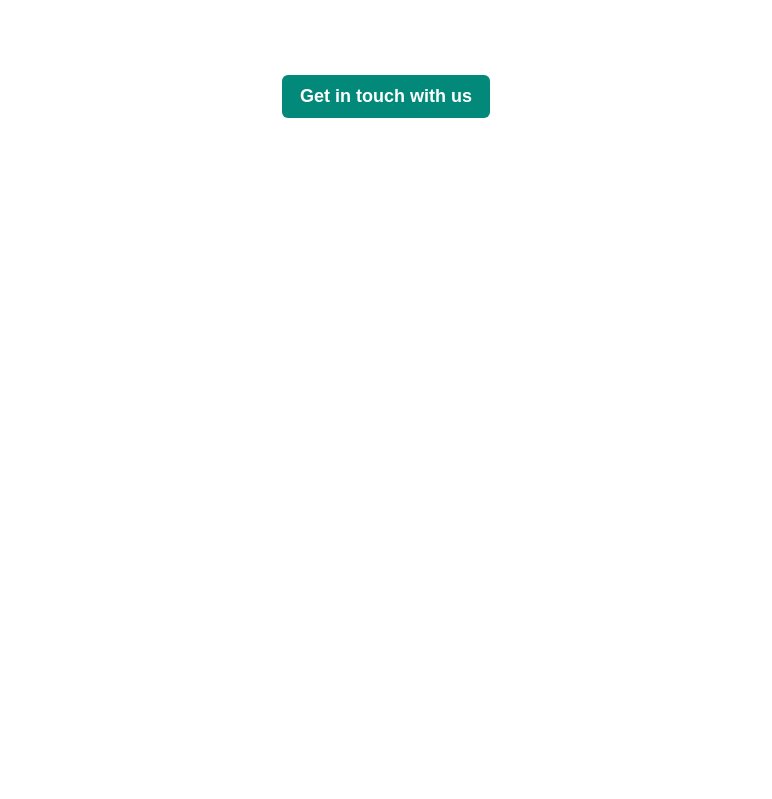
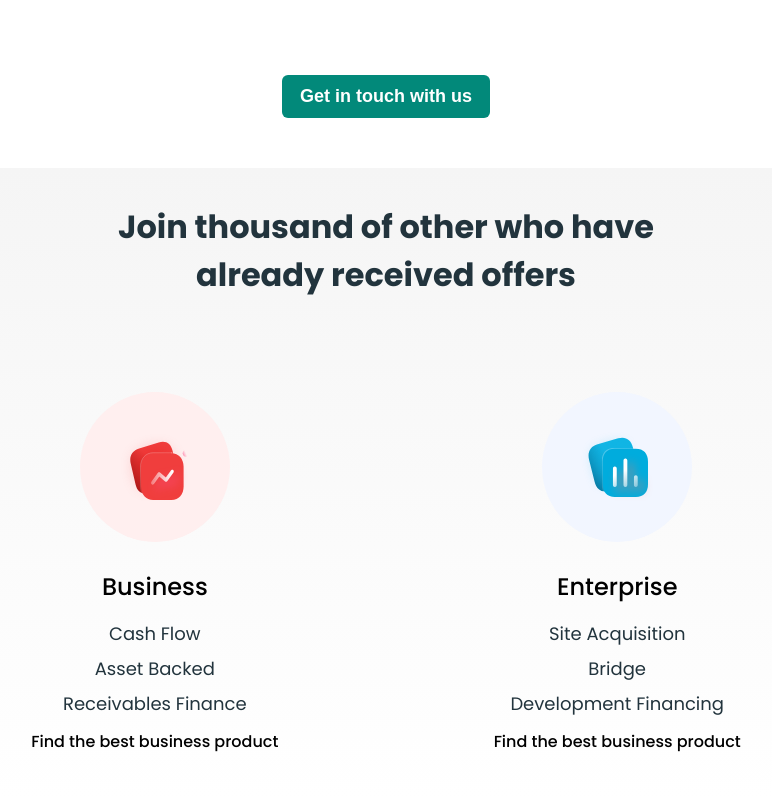
Before and after one commit to syimykDev00/idev11-product, a plain HTML site: page customer.html in a window 1280 px wide. Shown: the part 1567-2366 px from the top of the page, without its empty margins (254-1026 px from the left). Before the commit the page ends 1735 px from the top, so only its background shows below. Drawn offline with nearby package versions, Linux system fonts and the light colour scheme.

Commit message:
add new img

```diff
--- a/css/customer.css
+++ b/css/customer.css
@@ -223,3 +223,79 @@ button {
 .step button:hover {
     transform: scale(1.1);
 }
+
+#offers {
+    background: linear-gradient(180deg, #F5F5F5 0%, rgba(245, 245, 245, 0) 100%);;
+    padding: 35px 0 45px 0;
+}
+
+.offers h1 {
+    font-size: 32px;
+    font-weight: 700;
+    line-height: 48px;
+    text-align: center;
+    color: #22343D;
+    width: 537px;
+    margin: 0 auto;
+    padding-bottom: 93px;
+}
+
+.offers-general {
+    display: flex;
+    justify-content: space-evenly;
+    align-items: start;
+}
+
+.offers-group {
+    display: flex;
+    flex-direction: column;
+    align-items: center;
+    text-align: center;
+}
+
+.offers-navbar {
+    display: flex;
+    flex-direction: column;
+    align-items: center;
+}
+
+.offers-image-one {
+    width: 150px;
+    height: 150px;
+    background: #FFEFEF;
+    border-radius: 50%;
+    display: flex;
+    justify-content: center;
+    align-items: center;
+}
+
+.offers-image-two {
+    width: 150px;
+    height: 150px;
+    background: #F2F6FF;
+    border-radius: 50%;
+    display: flex;
+    justify-content: center;
+    align-items: center;
+}
+
+.offers-group h3 {
+    font-size: 24px;
+    font-weight: 500;
+    color: #000000;
+    padding: 27px 0 16px 0;
+}
+
+.offers-navbar a {
+    font-size: 18px;
+    font-weight: 400;
+    color: #22343D;
+    padding-bottom: 8px;
+}
+
+.offers-group h6 {
+    font-size: 16px;
+    font-weight: 500;
+    color: #000000;
+    padding-top: 4px;
+}
--- a/customer.html
+++ b/customer.html
@@ -95,6 +95,42 @@
     </div>
 </section>
 
+<section id="offers">
+    <div class="container">
+        <div class="offers">
+            <h1>Join thousand of other who have
+                already received offers</h1>
+            <div class="offers-general">
+                <div class="offers-group">
+                    <div class="offers-image-one">
+                        <img src="./img/offers-img-one.svg" alt="img">
+                    </div>
+                    <h3>Business</h3>
+                    <nav class="offers-navbar">
+                        <a href="#">Cash Flow</a>
+                        <a href="#">Asset Backed</a>
+                        <a href="#">Receivables Finance</a>
+                    </nav>
+                    <h6>Find the best business product</h6>
+                </div>
+                <div class="offers-group">
+                    <div class="offers-image-two">
+                        <img src="./img/offers-img-two.svg" alt="img">
+                    </div>
+                    <h3>Enterprise</h3>
+                    <nav class="offers-navbar">
+                        <a href="#">Site Acquisition</a>
+                        <a href="#">Bridge </a>
+                        <a href="#">Development Financing</a>
+                    </nav>
+                    <h6>Find the best business product</h6>
+                </div>
+            </div>
+        </div>
+    </div>
+</section>
+
+
 
 
 
```
Also changed, not shown: index.html (+1 -0 lines), img/offers-img-one.svg (added), img/offers-img-two.svg (added).
